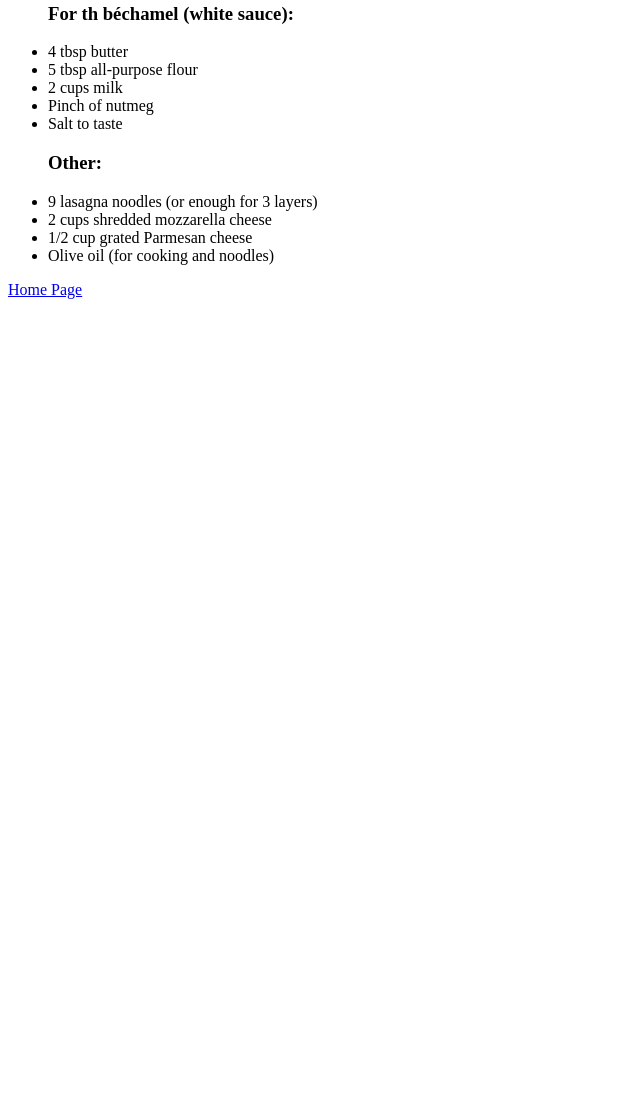
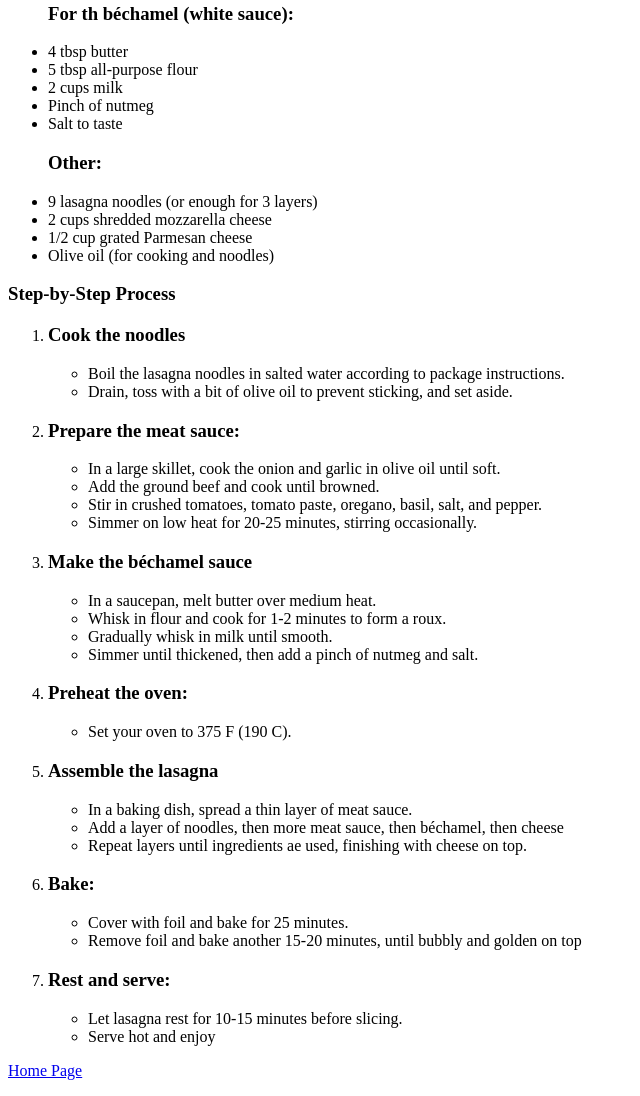
Before and after one commit to IsaiahVega/odin-recipes, a plain HTML site: page recipes/lasagna.html in a window 1280 px wide. Shown: the part 847-1943 px from the top of the page, without its empty margins (0-640 px from the left). Before the commit the page ends 1162 px from the top, so only its background shows below. Drawn offline with Linux system fonts and the light colour scheme.

Commit message:
Add step-by-step process to lasagna.html

```diff
--- a/recipes/lasagna.html
+++ b/recipes/lasagna.html
@@ -38,6 +38,49 @@
       <li>1/2 cup grated Parmesan cheese</li>
       <li>Olive oil (for cooking and noodles)</li>
     </ul>
+    <p><h3>Step-by-Step Process</h3></p>
+    <ol>
+      <li><h3>Cook the noodles</h3>
+      <ul>
+        <li>Boil the lasagna noodles in salted water according to package instructions.</li>
+        <li>Drain, toss with a bit of olive oil to prevent sticking, and set aside.</li>
+
+      </ul></li>
+      <li><h3>Prepare the meat sauce:</h3>
+      <ul>
+        <li>In a large skillet, cook the onion and garlic in olive oil until soft.</li>
+        <li>Add the ground beef and cook until browned.</li>
+        <li>Stir in crushed tomatoes, tomato paste, oregano, basil, salt, and pepper.</li>
+        <li>Simmer on low heat for 20-25 minutes, stirring occasionally.</li>
+      </ul></li>
+      <li><h3>Make the béchamel sauce</h3></li>
+      <ul>
+        <li>In a saucepan, melt butter over medium heat.</li>
+        <li>Whisk in flour and cook for 1-2 minutes to form a roux.</li>
+        <li>Gradually whisk in milk until smooth.</li>
+        <li>Simmer until thickened, then add a pinch of nutmeg and salt.</li>
+      </ul>
+      <li><h3>Preheat the oven:</h3>
+      <ul>
+        <li>Set your oven to 375 F (190 C).</li>
+      </ul></li>
+      <li><h3>Assemble the lasagna</h3>
+      <ul>
+        <li>In a baking dish, spread a thin layer of meat sauce.</li>
+        <li>Add a layer of noodles, then more meat sauce, then béchamel, then cheese</li>
+        <li>Repeat layers until ingredients ae used, finishing with cheese on top.</li>
+      </ul></li>
+      <li><h3>Bake:</h3>
+      <ul>
+        <li>Cover with foil and bake for 25 minutes.</li>
+        <li>Remove foil and bake another 15-20 minutes, until bubbly and golden on top</li>
+      </ul></li>
+      <li><h3>Rest and serve:</h3>
+      <ul>
+        <li>Let lasagna rest for 10-15 minutes before slicing.</li>
+        <li>Serve hot and enjoy</li>
+      </ul></li>
+    </ol>
     <p><a href="../index.html">Home Page</a></p>
   </body>
 </html>
```
